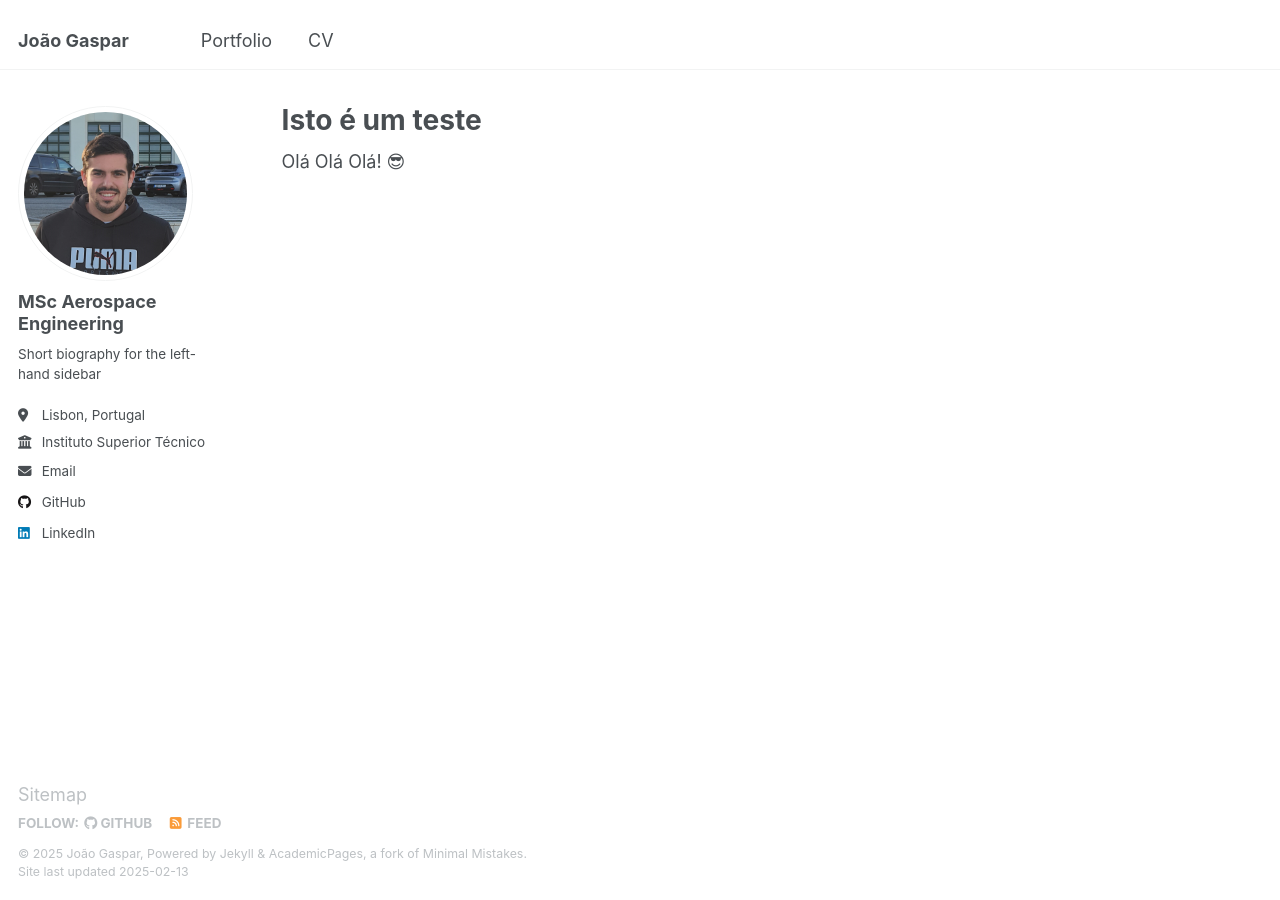
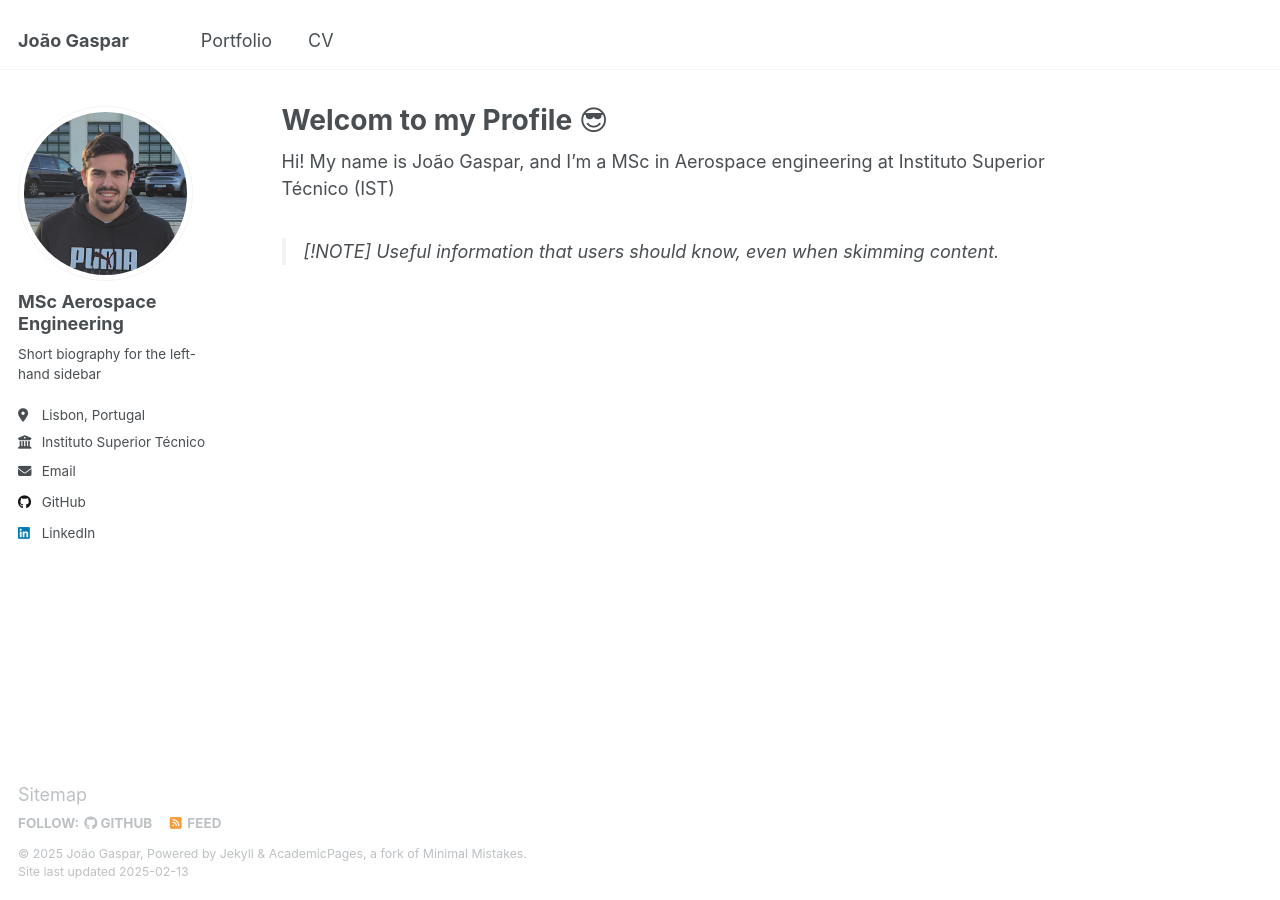
Before and after one commit to joaogaspar00/joaogaspar00.github.io, a Jekyll site: the page built from _pages/about.md, in a window 1280 px wide. Built offline with Jekyll 4.4.1, drawn with Linux system fonts in a browser that asks for light colours.

Commit message:
Update about.md

```diff
--- a/_pages/about.md
+++ b/_pages/about.md
@@ -1,11 +1,13 @@
 ---
 permalink: /
-title: "Isto é um teste"
+title: "Welcom to my Profile 😎"
 author_profile: true
 redirect_from:
   - /about/
   - /about.html
 ---
 
+Hi! My name is João Gaspar, and I'm a MSc in Aerospace engineering at Instituto Superior Técnico (IST)
 
-Olá Olá Olá! 😎
+> [!NOTE]
+> Useful information that users should know, even when skimming content.
```
